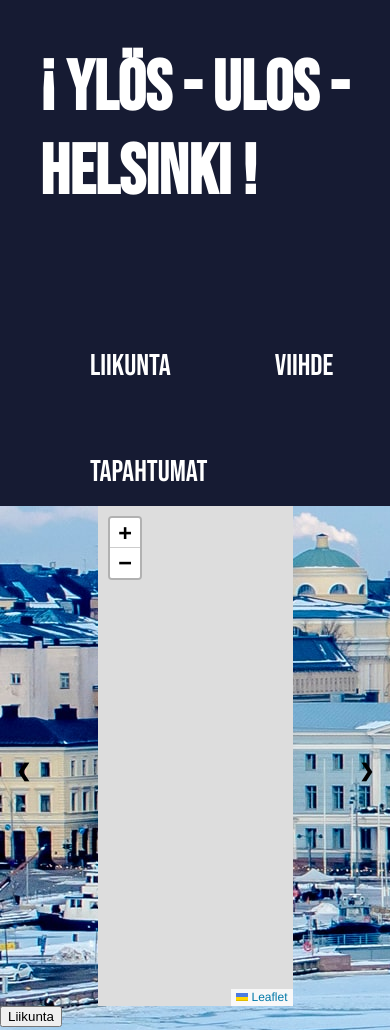
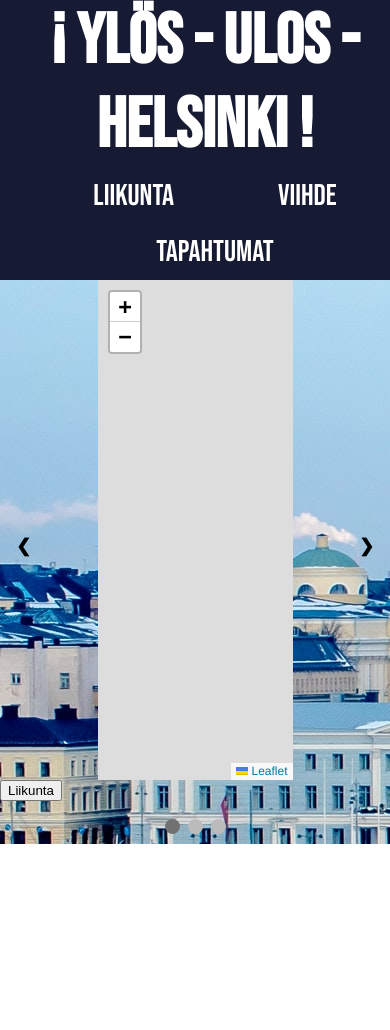
Before and after one commit to adnanavni/ylos-ulos-helsinki, a plain HTML site: page index.html in a window 390 px wide. Shown: the top 1030 px of the page. After the commit the page ends 844 px from the top, so only its background shows below. Drawn offline with nearby package versions, Linux system fonts and the light colour scheme.

Commit message:
responsive
added viewport settings to html and made nav bar responsive

```diff
--- a/css/main.css
+++ b/css/main.css
@@ -1,9 +1,11 @@
 header {
     width: 100%;
     background-color:#161B33;
+
 }
 body{
   background-image: url("../resources/helsinki2.jpg");
+  width: 100%;
 }
 header h1 {
     font-size: 70px;
@@ -14,6 +16,7 @@ header h1 {
     /*font-family: 'Oswald', sans-serif;*/
     font-family: 'Bebas Neue', cursive;
 }
+
 header ::after {
     content:'';
     display:table;
@@ -164,3 +167,32 @@ body{
     from {opacity: .4}
     to {opacity: 1}
   }
+  @media only screen and (max-width: 1184px) {
+    header h1 {
+      float: none;
+      margin: auto;
+      text-align: center;
+  }
+  #menu {
+    float:none;
+    margin: auto;
+    text-align: center;
+}
+#menu li {
+  margin: 0 50px;
+  padding-top: 10px;
+  padding-bottom: 10px;
+
+}
+
+}
+
+
+
+body{
+    margin:0;
+}
+.container{
+    width: 100%;
+    margin: 0 auto;
+}
--- a/index.html
+++ b/index.html
@@ -1,7 +1,7 @@
 <!DOCTYPE html>
 <html lang="fi">
 <head>
-  <meta charset="UTF-8">
+  <meta charset="UTF-8" name="viewport" content="width=device-width, initial-scale=1.0">
   <title>¡ Ylös - Ulos - Helsinki !</title>
     <link href="https://fonts.googleapis.com/css2?family=Bebas+Neue&family=Oswald:wght@600&display=swap" rel="stylesheet">
   <link href="https://cdnjs.cloudflare.com/ajax/libs/leaflet/1.7.1/leaflet.css" rel="stylesheet">
@@ -10,8 +10,9 @@
 <body>
     <div class="container">
      <header>
-         <h1>¡ Ylös - Ulos - Helsinki !</h1>
+
          <nav>
+          <h1>¡ Ylös - Ulos - Helsinki !</h1>
              <ul id="menu">
                  <li><a href>Liikunta</a></li>
                  <li><a href>Viihde</a></li>
```
